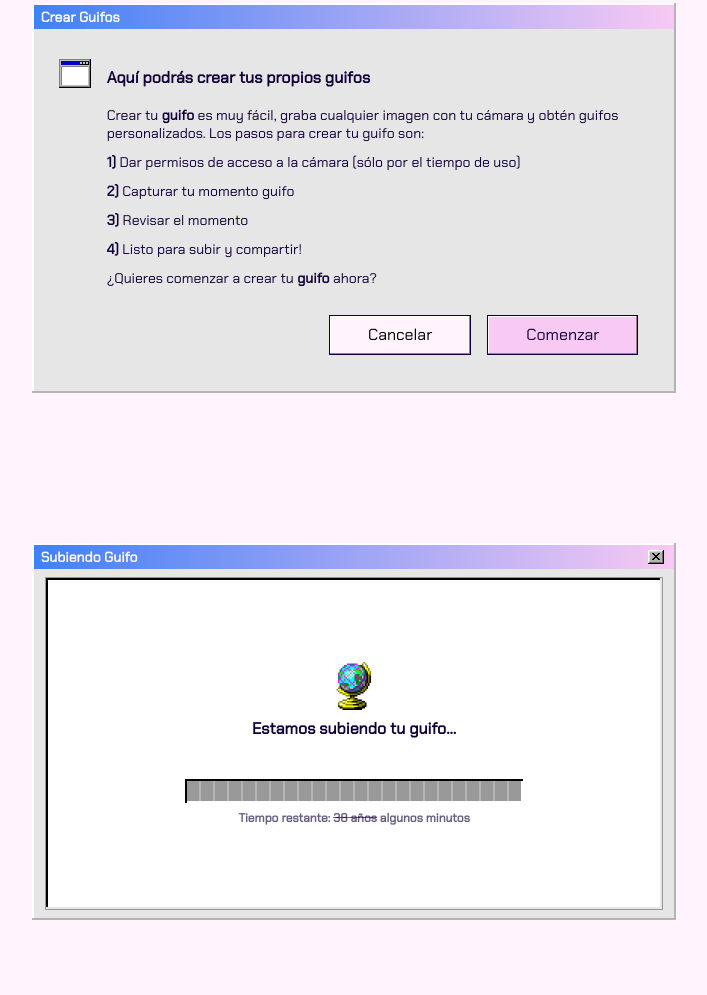
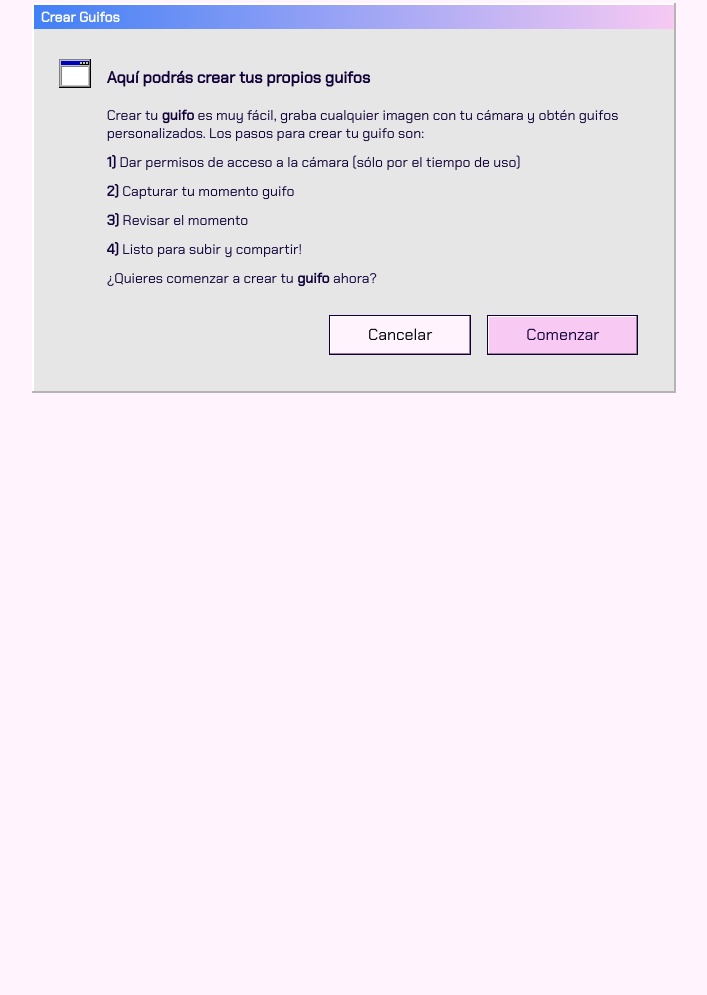
Before and after one commit to thepelado/gifos, a plain HTML site: page upload/upload.html in a window 1280 px wide. Shown: the part 177-1172 px from the top of the page, without its empty margins (267-974 px from the left). After the commit the page ends 800 px from the top, so only its background shows below. Drawn offline with Linux system fonts and the light colour scheme; a script that the page names is missing.

Commit message:
Uploader Html fix

```diff
--- a/upload/upload.html
+++ b/upload/upload.html
@@ -114,7 +114,7 @@
                 </div>
             </div>
         </section>
-        <section class="upload-gif" id="cuarto-paso">
+        <section class="upload-gif hidden" id="cuarto-paso">
             <div class="container">
                 <div class="gradient">
                     <p>Subiendo Guifo</p>
```
